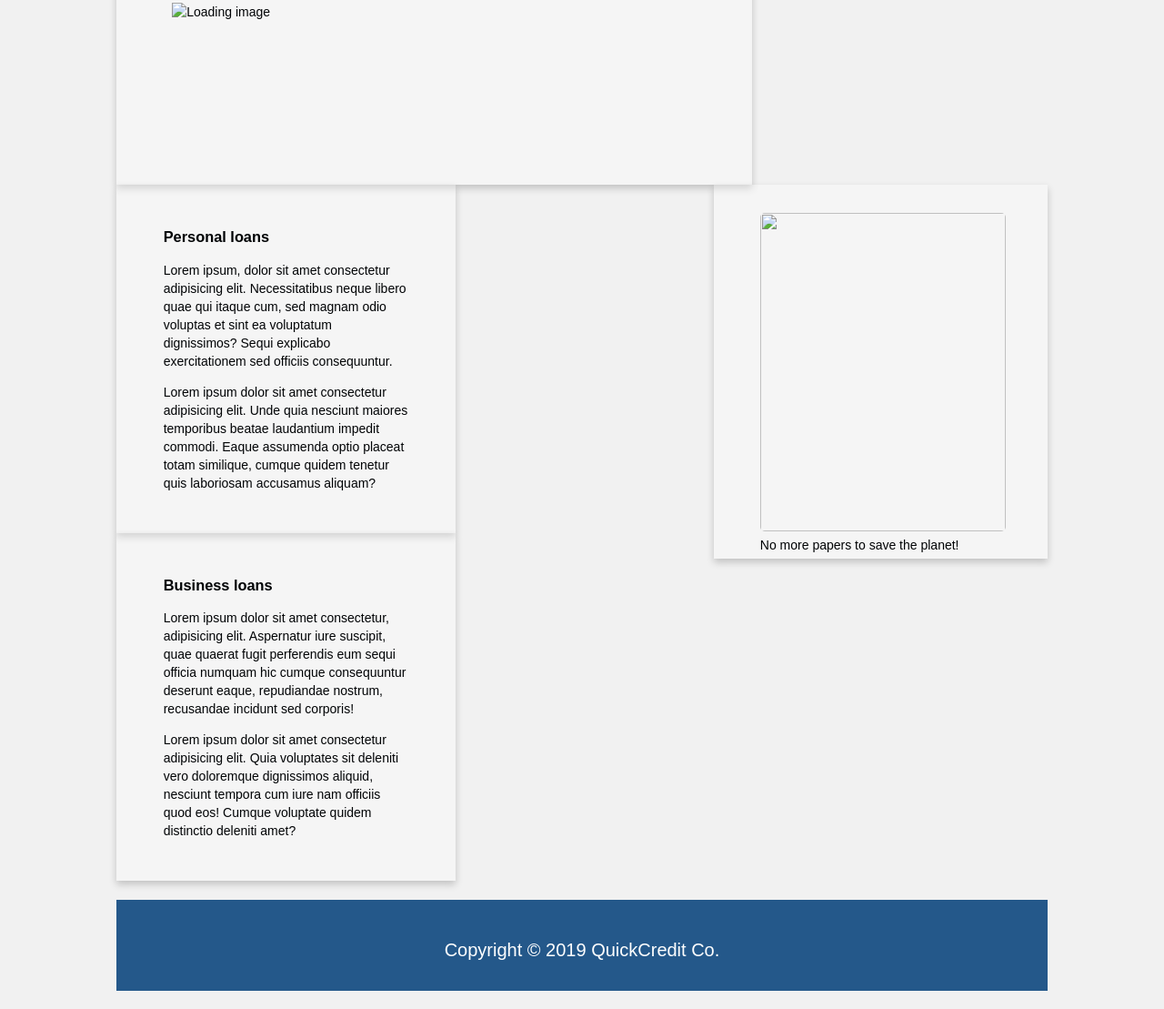
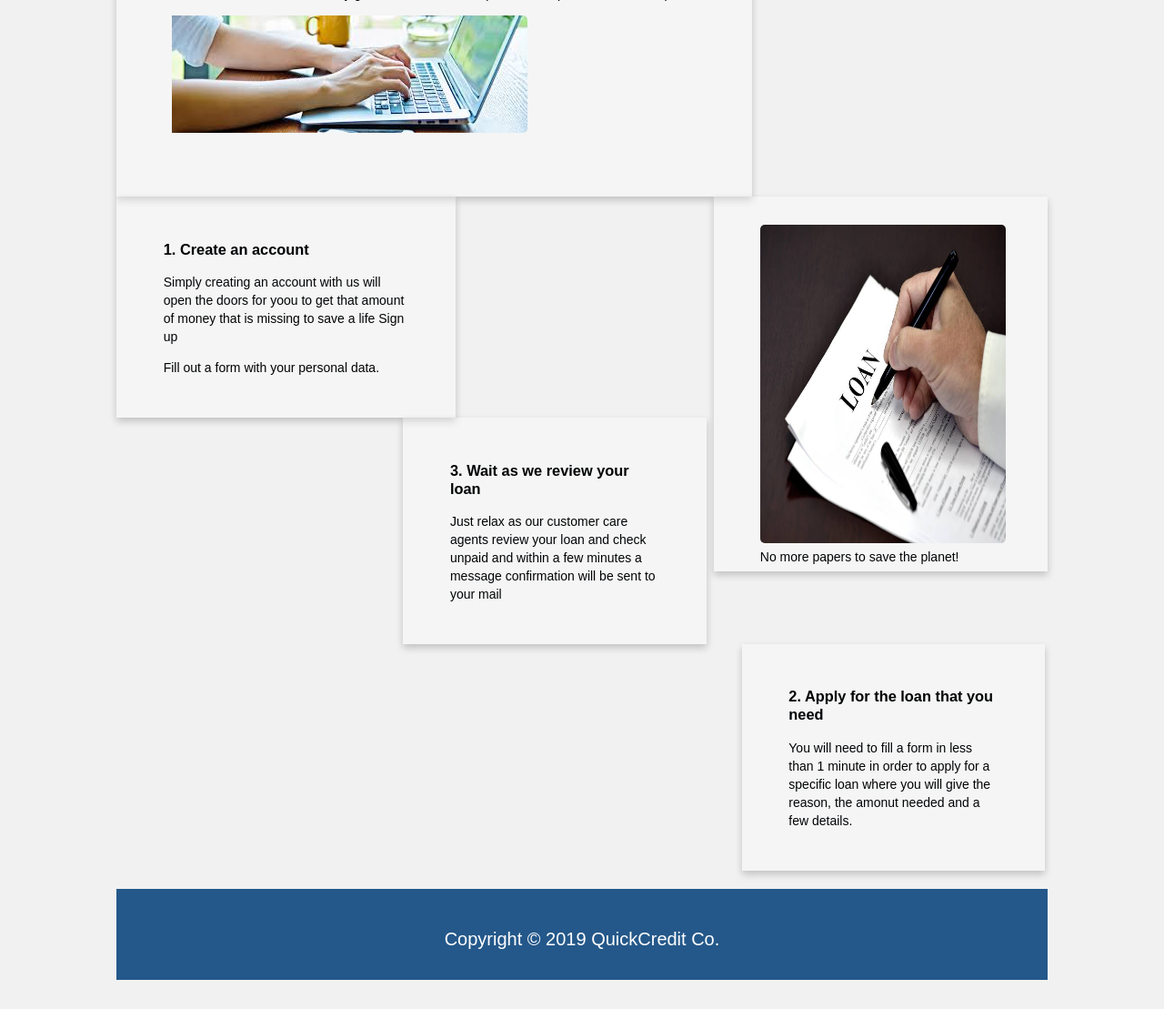
Before and after one commit to Arnoldmn/quickCredit, a plain HTML site: page Ui/html/index2.html in a window 1280 px wide. Shown: the part 375-1484 px from the top of the page at 91% size. Drawn offline with Linux system fonts and the light colour scheme; files that its build step writes are made by us from their sources.

Commit message:
update all pages

```diff
--- a/Ui/html/index2.html
+++ b/Ui/html/index2.html
@@ -5,8 +5,7 @@
     <meta charset="UTF-8">
     <meta name="viewport" content="width=device-width, initial-scale=1.0">
     <meta http-equiv="X-UA-Compatible" content="ie=edge">
-    <link rel="stylesheet" href="./css/style.css">
-    <script src="js/index.js"></script>
+    <link rel="stylesheet" href="../css/style.css">
     <title>QuickCredit</title>
 </head>
 
@@ -39,46 +38,49 @@
                     </p>
                     <p>We Also offer school loans to any given student at a cheaper rate compared to other companies.
                     </p>
-                    <img src="../images.jpeg" alt="Loading image">
+                    <img src="../images/images.jpeg" alt="Loading image">
                 </content>
             </article>
             <article class="rightContent">
                 <content>
-                    <img src="./img/loan.jpg" alt="" width="265px" height="340px">
+                    <img src="../images/loan.jpg" alt="" width="265px" height="340px">
                     <caption>No more papers to save the planet!</caption>
             </article>
         </div>
 
         <div class="row">
-            <h3>How it works
-                <hr>
+            <h3 class="how-heading">How it works
 
             </h3>
             <div class="column">
                 <div class="card">
-                    <h3>Personal loans</h3>
-                    <p>Lorem ipsum, dolor sit amet consectetur adipisicing elit. Necessitatibus neque libero quae qui
-                        itaque cum, sed magnam odio voluptas et sint ea voluptatum dignissimos? Sequi explicabo
-                        exercitationem sed officiis consequuntur.</p>
-                    <p>Lorem ipsum dolor sit amet consectetur adipisicing elit. Unde quia nesciunt maiores temporibus
-                        beatae laudantium impedit commodi. Eaque assumenda optio placeat totam similique, cumque quidem
-                        tenetur quis laboriosam accusamus aliquam?</p>
+                    <h3>1. Create an account</h3>
+                    <p></p>
+                    <p>Simply creating an account with us will open the doors for yoou to get that amount of money that
+                        is missing to save a life <a href="./html/signup.html">Sign up</a></p>
+                    <p>Fill out a form with your personal data.</p>
                 </div>
             </div>
 
-            <div class="column">
+            <div class="column1">
                 <div class="card">
-                    <h3>Business loans</h3>
-                    <p>Lorem ipsum dolor sit amet consectetur, adipisicing elit. Aspernatur iure suscipit, quae quaerat
-                        fugit perferendis eum sequi officia numquam hic cumque consequuntur deserunt eaque, repudiandae
-                        nostrum, recusandae incidunt sed corporis!</p>
-                    <p>Lorem ipsum dolor sit amet consectetur adipisicing elit. Quia voluptates sit deleniti vero
-                        doloremque dignissimos aliquid, nesciunt tempora cum iure nam officiis quod eos! Cumque
-                        voluptate quidem distinctio deleniti amet?</p>
+                    <h3>3. Wait as we review your loan</h3>
+                    <p></p>
+                    <p>Just relax as our customer care agents review your loan and check unpaid and within a few minutes
+                        a message
+                        confirmation will be sent to your mail
+                    </p>
                 </div>
             </div>
 
-
+            <div class="column1">
+                <div class="card">
+                    <h3>2. Apply for the loan that you need</h3>
+                    <p></p>
+                    <p>You will need to fill a form in less than 1 minute in order to apply for a specific loan where
+                        you will give the reason, the amonut needed and a few details.</p>
+                </div>
+            </div>
         </div>
         </article>
     </div>
```
Also changed, not shown: Ui/html/admin.html (+1 -1 lines), Ui/html/apply_loan.html (+1 -1 lines), Ui/html/approve.html (+1 -1 lines), Ui/html/contact.html (+1 -1 lines), Ui/html/index1.html (+1 -1 lines), Ui/html/loan_history.html (+1 -1 lines), Ui/html/paid_loan.html (+2 -2 lines), Ui/html/signup.html (+2 -2 lines), Ui/html/user.html (+1 -1 lines), Ui/html/view_repaid.html (+1 -1 lines), index.html (+6 -7 lines).
